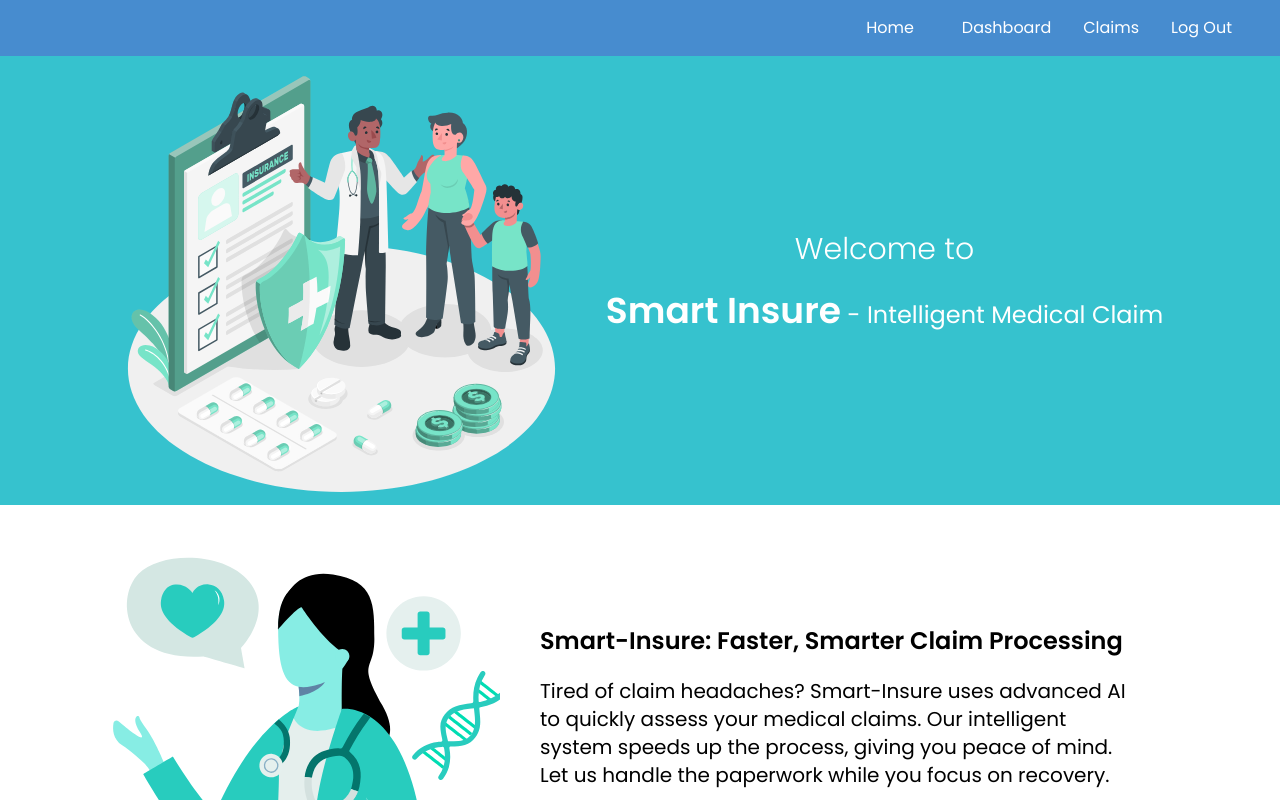
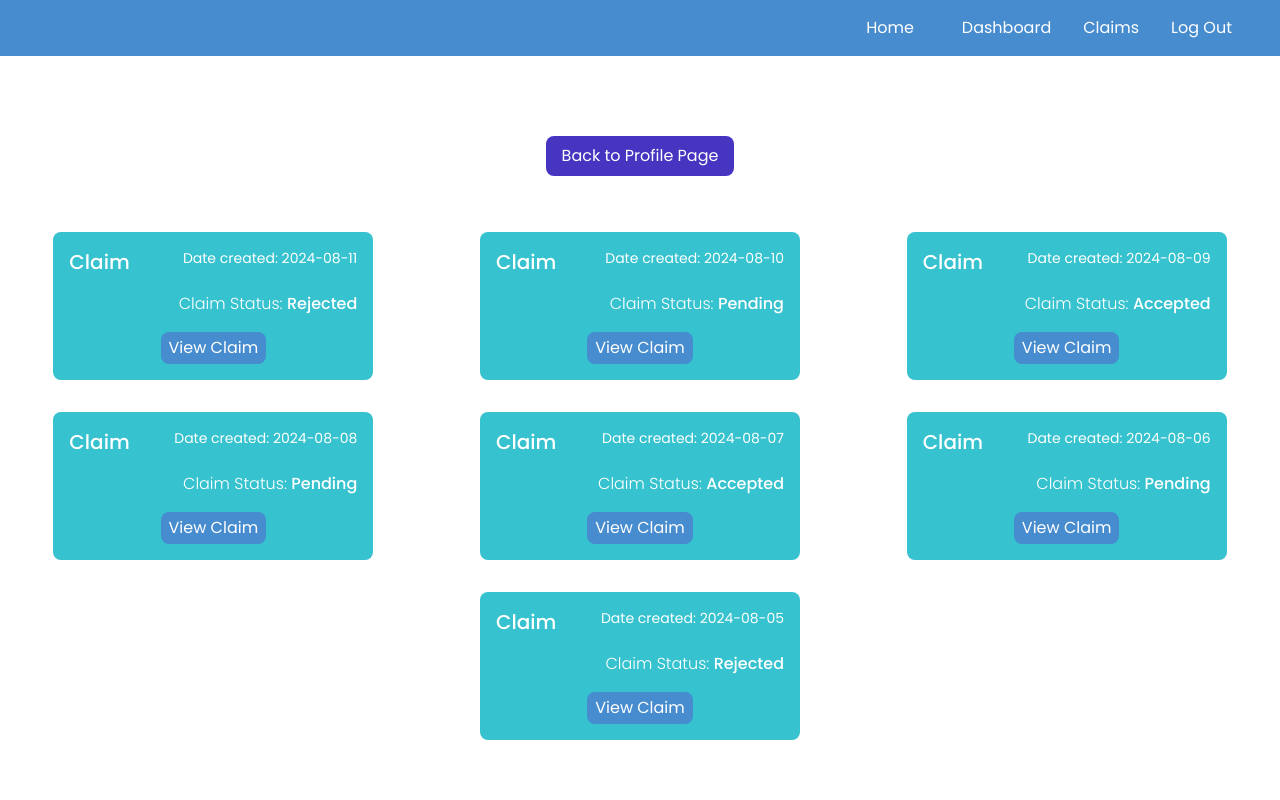
Before and after one commit to MDas08/smart-insure, a React (Create React App) app: page / in a window 1280 px wide. Shown: the top 800 px of the page. Built offline with nearby package versions, Linux system fonts and the light colour scheme; no server answers.

Commit message:
Dashboard Styling

```diff
--- a/package.json
+++ b/package.json
@@ -6,6 +6,7 @@
     "@testing-library/jest-dom": "^5.17.0",
     "@testing-library/react": "^13.4.0",
     "@testing-library/user-event": "^13.5.0",
+    "axios": "^1.7.3",
     "react": "^18.3.1",
     "react-dnd": "^16.0.1",
     "react-dnd-html5-backend": "^16.0.1",
--- a/src/App.js
+++ b/src/App.js
@@ -3,6 +3,7 @@ import DragNDrop from './components/DragNDrop';
 import Hero from './components/Hero';
 import Navbar from './components/Navbar';
 import ClaimInit from './pages/claimInit';
+import Dashboard from './pages/DashboardOG';
 import DocUpload from './pages/docUpload';
 import HomePage from './pages/HomePage';
 import Login from  './pages/Login';
@@ -12,8 +13,9 @@ function App() {
   return (
     <div className="App">
       <Navbar/>
-      <Hero/>
-      <HomePage/>
+      {/* <Hero/> */}
+      <Dashboard/>
+      {/* <HomePage/> */}
       {/* <Login/> */}
       {/* <ClaimInit/> */}
       {/* <DocUpload/> */}
--- /dev/null
+++ b/src/components/ViewClaim.jsx
@@ -0,0 +1,23 @@
+import React from 'react'
+
+
+function ViewClaim({key, createdAt, approved}) {
+    let claimStatus = 'Pending'
+    claimStatus = (approved)?((approved === 'YES')?'Accepted':'Rejected'):'Pending';
+
+    return (
+        <div className='md:w-2/3 lg:w-1/4 bg-color-turq rounded-lg text-white p-4 m-4'>
+            <div className='flex flex-col justify-center  space-y-4  '>
+                <div className='flex justify-between text-pretty flex-row '>
+                    <h1 className='font-medium text-left text-xl'>Claim {key}</h1>
+                    <p className='text-sm'>Date created: {createdAt}</p>
+                </div>
+                <p className='text-right font-light'>Claim Status: <span className='font-medium'>{claimStatus}</span></p>
+
+            </div>
+            <button className='px-2 py-1 bg-color-blue hover:bg-color-dark rounded-lg mt-4'>View Claim</button>
+        </div>
+    );
+}
+
+export default ViewClaim
--- /dev/null
+++ b/src/pages/DashboardOG.jsx
@@ -0,0 +1,50 @@
+import React from 'react'
+import ViewClaim from '../components/ViewClaim'
+import axios from 'axios'
+
+function Dashboard() {
+
+  const claimsData = [
+    { id: 1, createdAt: '2024-08-11', approved: 'NO' },
+    { id: 2, createdAt: '2024-08-10', approved: null },
+    { id: 3, createdAt: '2024-08-09', approved: 'YES' },
+    { id: 4, createdAt: '2024-08-08', approved: null },
+    { id: 5, createdAt: '2024-08-07', approved: 'YES' },
+    { id: 6, createdAt: '2024-08-06', approved: null },
+    { id: 7, createdAt: '2024-08-05', approved: 'NO' }
+
+  ];
+
+
+  let data = []
+  const token = 'eyJhbGciOiJIUzI1NiIsInR5cCI6IkpXVCJ9.eyJ1c2VySWQiOjMsInJvbGUiOiJDTEFJTV9BU1NFU1NPUiIsImlhdCI6MTcyMjYzNjk4MX0.zwo4uDncZDgN3ikBNtzjZHm4-dth5bGNNdwQny3R6uc';
+
+  axios.get('http://localhost:3000/claim/user/4', {
+    headers: {
+      Authorization: `Bearer ${token}`
+    }
+  })
+    .then(response => {
+      console.log(response.data);
+    })
+    .catch(error => {
+      console.error(error);
+    });
+
+
+   //replace with code to get claims data
+
+
+
+  return (
+    <div className="mt-20">
+      <button className=' text-white px-4 py-2 hover:bg-color-blue bg-color-dark rounded-lg mb-10'>Back to Profile Page</button>
+      <div className="flex flex-row flex-wrap justify-center lg:justify-around">
+        {claimsData.map(claim => (<ViewClaim id={claim.id} createdAt={claim.createdAt} approved={claim.approved} />))}
+      </div>
+
+    </div>
+  )
+}
+
+export default Dashboard
--- a/src/pages/HomePage.jsx
+++ b/src/pages/HomePage.jsx
@@ -70,10 +70,10 @@ function HomePage() {
         <p className='text-left text-xl italic'>{homePagePara2}</p>
       </div>
     </div>
-    <div className='flex justify-center items-center mt-20 mx-20 content-center border-4 border-color-dark  rounded-lg py-6'>
-      <div className='flex flex-col w-3/4'>
+    <div className='flex justify-center items-center mt-20 mx-10 md:mx-60 content-center border-2 border-color-blue  rounded-lg py-6 '>
+      <div className='flex flex-col w-10/12'>
       <h1 className='text-2xl font-semibold mb-6'>How to use Smart-Insure</h1>
-      <ol className='space-y-5'>
+      <ol className='space-y-5 text-pretty'>
         {howToUse.map((step) => (
           <li className='text-left text-lg font-light' key={step.key}>{step}</li>
         ))}
```
Also changed, not shown: src/pages/x.json (added, +74 -0 lines), 1 other file (tests, documents, lock files or other folders).
